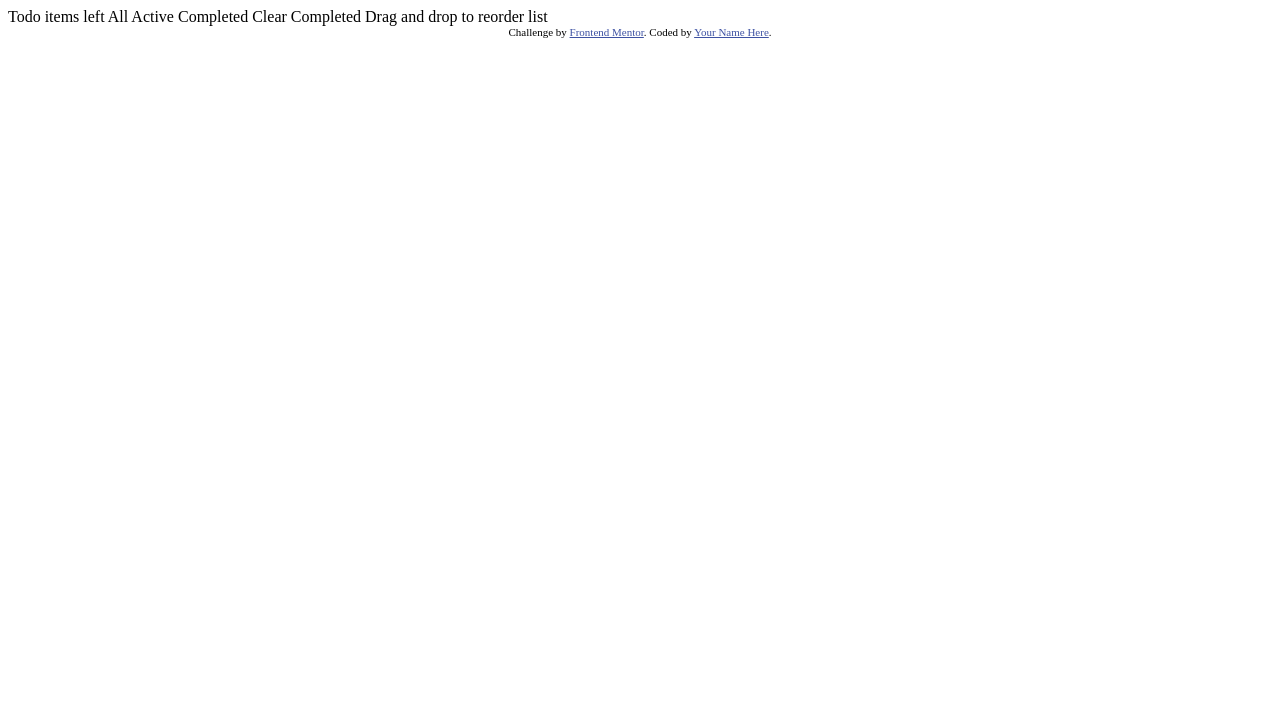
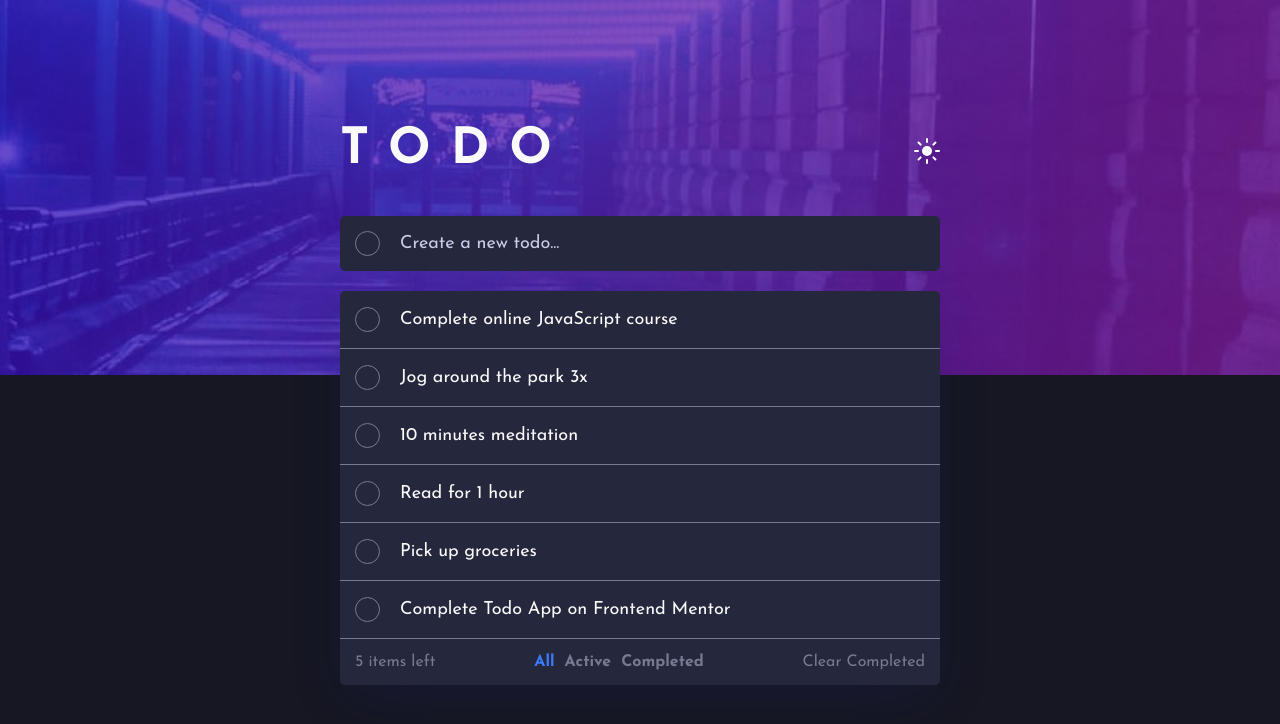
Before and after one commit to waltcoder/todo-app, a plain HTML site: page index.html in a window 1280 px wide. Drawn offline with Linux system fonts and the light colour scheme.

Commit message:
:tada initial version

```diff
--- a/index.html
+++ b/index.html
@@ -7,7 +7,12 @@
   <link rel="icon" type="image/png" sizes="32x32" href="./images/favicon-32x32.png">
 
   <title>Frontend Mentor | Todo app</title>
-
+  <!-- font -->
+  <link rel="preconnect" href="https://fonts.googleapis.com">
+<link rel="preconnect" href="https://fonts.gstatic.com" crossorigin>
+<link href="https://fonts.googleapis.com/css2?family=Josefin+Sans:wght@400;700&display=swap" rel="stylesheet">
+  <!-- styles -->
+  <link rel="stylesheet" href="./styles.css" />
   <!-- Feel free to remove these styles or customise in your own stylesheet 👍 -->
   <style>
     .attribution { font-size: 11px; text-align: center; }
@@ -15,10 +20,59 @@
   </style>
 </head>
 <body>
+  <header>
+  </header>
+  <section id="app">
+    <nav id="app-nav">
+      <button>
+        Todo
+      </button>
+      <svg xmlns="http://www.w3.org/2000/svg" width="26" height="26"><path fill="#FFF" fill-rule="evenodd" d="M13 21a1 1 0 011 1v3a1 1 0 11-2 0v-3a1 1 0 011-1zm-5.657-2.343a1 1 0 010 1.414l-2.121 2.121a1 1 0 01-1.414-1.414l2.12-2.121a1 1 0 011.415 0zm12.728 0l2.121 2.121a1 1 0 01-1.414 1.414l-2.121-2.12a1 1 0 011.414-1.415zM13 8a5 5 0 110 10 5 5 0 010-10zm12 4a1 1 0 110 2h-3a1 1 0 110-2h3zM4 12a1 1 0 110 2H1a1 1 0 110-2h3zm18.192-8.192a1 1 0 010 1.414l-2.12 2.121a1 1 0 01-1.415-1.414l2.121-2.121a1 1 0 011.414 0zm-16.97 0l2.121 2.12A1 1 0 015.93 7.344L3.808 5.222a1 1 0 011.414-1.414zM13 0a1 1 0 011 1v3a1 1 0 11-2 0V1a1 1 0 011-1z"/></svg>
+    </nav>
+    <form id="app-form">
+      <button class="check"></button>
+      <input type="text" name="new-todo" id="new-todo" placeholder="Create a new todo..." inputmode="text" enterkeyhint="done" />
+    </form>
+    <ul id="app-list">
+      <li>
+        <button class="check"></button>
+        <p class="task">Complete online JavaScript course</p>
+      </li>
+      <li>
+        <button class="check"></button>
+        <p class="task">Jog around the park 3x</p>
+      </li>
+      <li>
+        <button class="check"></button>
+        <p class="task">10 minutes meditation</p>
+      </li>
+      <li>
+        <button class="check"></button>
+        <p class="task">Read for 1 hour</p>
+      </li>
+      <li>
+        <button class="check"></button>
+        <p class="task">Pick up groceries</p>
+      </li>
+      <li>
+        <button class="check"></button>
+        <p class="task">Complete Todo App on Frontend Mentor</p>
+      </li>
+      <div>
+        <button>5 items left</button>
+        <li>
+          <button class="active">All</button>
+          <button>Active</button>
+          <button>Completed</button>
+        </li>
+        <button>Clear Completed</button>
+      </div>
+    </ul>
+  </section>
 
-  Todo
 
-  <!-- Add dynamic number --> items left
+
+  <!-- Add dynamic number items left
 
   All
   Active
@@ -26,11 +80,11 @@
 
   Clear Completed
 
-  Drag and drop to reorder list
+  Drag and drop to reorder list -->
 
-  <div class="attribution">
+  <!-- <div class="attribution">
     Challenge by <a href="https://www.frontendmentor.io?ref=challenge" target="_blank">Frontend Mentor</a>.
     Coded by <a href="#">Your Name Here</a>.
-  </div>
+  </div> -->
 </body>
 </html>
--- /dev/null
+++ b/styles.css
@@ -0,0 +1,236 @@
+*,
+*::after,
+*::before{
+  margin: 0;
+  padding: 0;
+  box-sizing: border-box;
+}
+
+:root{
+/* ## Colors */
+
+/* ### Primary */
+
+--bright-blue: hsl(220, 98%, 61%);
+--check-background: linear-gradient hsl(192, 100%, 67%) to hsl(280, 87%, 65%);
+
+/* ### Neutral */
+
+/* ### Light Theme */
+
+--very-light-gray: hsl(0, 0%, 98%);
+--very-light-grayish-blue: hsl(236, 33%, 92%);
+--light-grayish-blue: hsl(233, 11%, 84%);
+--dark-grayish-blue: hsl(236, 9%, 61%);
+--very-dark-grayish-blue: hsl(235, 19%, 35%);
+
+/* ### Dark Theme */
+
+--very-dark-blue: hsl(235, 21%, 11%);
+--very-dark-desaturated-blue: hsl(235, 24%, 19%);
+--light-grayish-blue: hsl(234, 39%, 85%);
+--light-grayish-blue-hover: hsl(236, 33%, 92%);
+--dark-grayish-blue: hsl(234, 11%, 52%);
+--very-dark-grayish-blue: hsl(233, 14%, 35%);
+--very-dark-grayish-blue: hsl(237, 14%, 26%);
+
+
+
+/* ### Font */
+
+--ff: 'Josefin Sans', sans-serif;
+--fw-primary: 400;
+--fw-secondary: 700;
+}
+
+html{
+  font-size: 62.5%;
+  line-height: 1.5;
+  -webkit-font-smoothing: antialiased;
+  -moz-osx-font-smoothing: grayscale;
+}
+
+body{
+  width: 100vw;
+  min-height: 100vh;
+  background-color: var(--very-dark-blue);
+  color: var(--very-light-gray);
+}
+
+body, input, button {
+  font-family: var(--ff);
+  font-size: 1.8rem;
+  font-weight: var(--fw-primary);
+}
+
+header{
+  background: url('./images/bg-desktop-dark.jpg');
+  background-size: cover;
+  background-repeat: no-repeat;
+
+  height: 375px;
+  width: 100%;
+}
+
+#app{
+  width: min(90%, 600px);
+  margin: -25rem auto 0 auto;
+}
+
+#app-nav {
+  display: flex;
+  align-items: center;
+  justify-content: space-between;
+  margin-bottom: 4rem;
+}
+
+#app-nav > button {
+  font-size: 5rem;
+  font-weight: var(--fw-secondary);
+  text-transform: uppercase;
+
+  color: var(--very-light-gray);
+  letter-spacing: 2rem;
+}
+
+button{
+  background: none;
+  border: none;
+  border-radius: none;
+  cursor: pointer;
+}
+
+#app-form {
+  background-color: var(--very-dark-desaturated-blue);
+  padding: 1.5rem;
+  border-radius: 0.5rem;
+  margin-bottom: 2rem;
+  display: flex;
+  align-items: center;
+  gap: 2rem;
+}
+
+#app-form > button {
+  min-height: 2.5rem;
+  min-width: 2.5rem;
+  border: 1px solid var(--dark-grayish-blue);
+  border-radius: 50%;
+  cursor: pointer;
+}
+
+input[type="text"] {
+  background-color: initial;
+  color: var(--light-grayish-blue);
+  border: initial;
+  font-family: var(--ff);
+  font-size: 1.8rem;
+  font-weight: var(--fw-primary);
+  width: 100%;
+}
+
+::-webkit-input-placeholder { /* Chrome/Opera/Safari */
+   font-family: var(--ff);
+  font-size: 1.8rem;
+  font-weight: var(--fw-primary);
+  color: var(--light-grayish-blue);
+}
+::-moz-placeholder { /* Firefox 19+ */
+   font-family: var(--ff);
+  font-size: 1.8rem;
+  font-weight: var(--fw-primary);
+  color: var(--light-grayish-blue);
+}
+:-ms-input-placeholder { /* IE 10+ */
+   font-family: var(--ff);
+  font-size: 1.8rem;
+  font-weight: var(--fw-primary);
+  color: var(--light-grayish-blue);
+}
+:-moz-placeholder { /* Firefox 18- */
+  font-family: var(--ff);
+  font-size: 1.8rem;
+  font-weight: var(--fw-primary);
+  color: var(--light-grayish-blue);
+}
+
+#app-list {
+  background-color: var(--very-dark-desaturated-blue);
+  border-radius: 0.5rem;
+  list-style: none;
+  box-shadow: rgb(27 30 92 / 30%) 0px 18px 50px -10px;
+
+  display: flex;
+  flex-direction: column;
+}
+
+#app-list > li {
+  display: flex;
+  align-items: center;
+  gap: 2rem;
+}
+
+#app-list > li > .check {
+  min-height: 2.5rem;
+  min-width: 2.5rem;
+  border: 1px solid var(--dark-grayish-blue);
+  border-radius: 50%;
+  cursor: pointer;
+}
+#app-list > li {
+  padding: 1.5rem;
+  border-bottom: 1px solid var(--dark-grayish-blue);
+}
+
+#app-list > div {
+  display: flex;
+  align-items: center;
+  justify-content: space-between;
+  padding: 1.5rem;
+}
+
+#app-list > div button{
+  font-size: 1.6rem;
+  color: var(--dark-grayish-blue);
+}
+
+#app-list > div > li {
+  display: flex;
+  align-items: center;
+  gap: 1rem;
+}
+
+#app-list > div > li > button {
+  font-weight: var(--fw-secondary);
+}
+
+#app-list > div button.active {
+  color: var(--bright-blue);
+}
+
+
+
+:focus{
+  outline: none;
+}
+
+@media screen and (max-width: 640px) {
+  html{
+    font-size: 62.5%;
+    line-height: 1.2;
+    -webkit-font-smoothing: antialiased;
+    -moz-osx-font-smoothing: grayscale;
+  }
+  body, input, button {
+    font-family: var(--ff);
+    font-size: 1.3rem;
+    font-weight: var(--fw-primary);
+  }
+  #app-nav > button {
+    font-size: 3rem;
+    font-weight: var(--fw-secondary);
+    text-transform: uppercase;
+
+    color: var(--very-light-gray);
+    letter-spacing: 1rem;
+  }
+}
```
Also changed, not shown: app.js (added).
